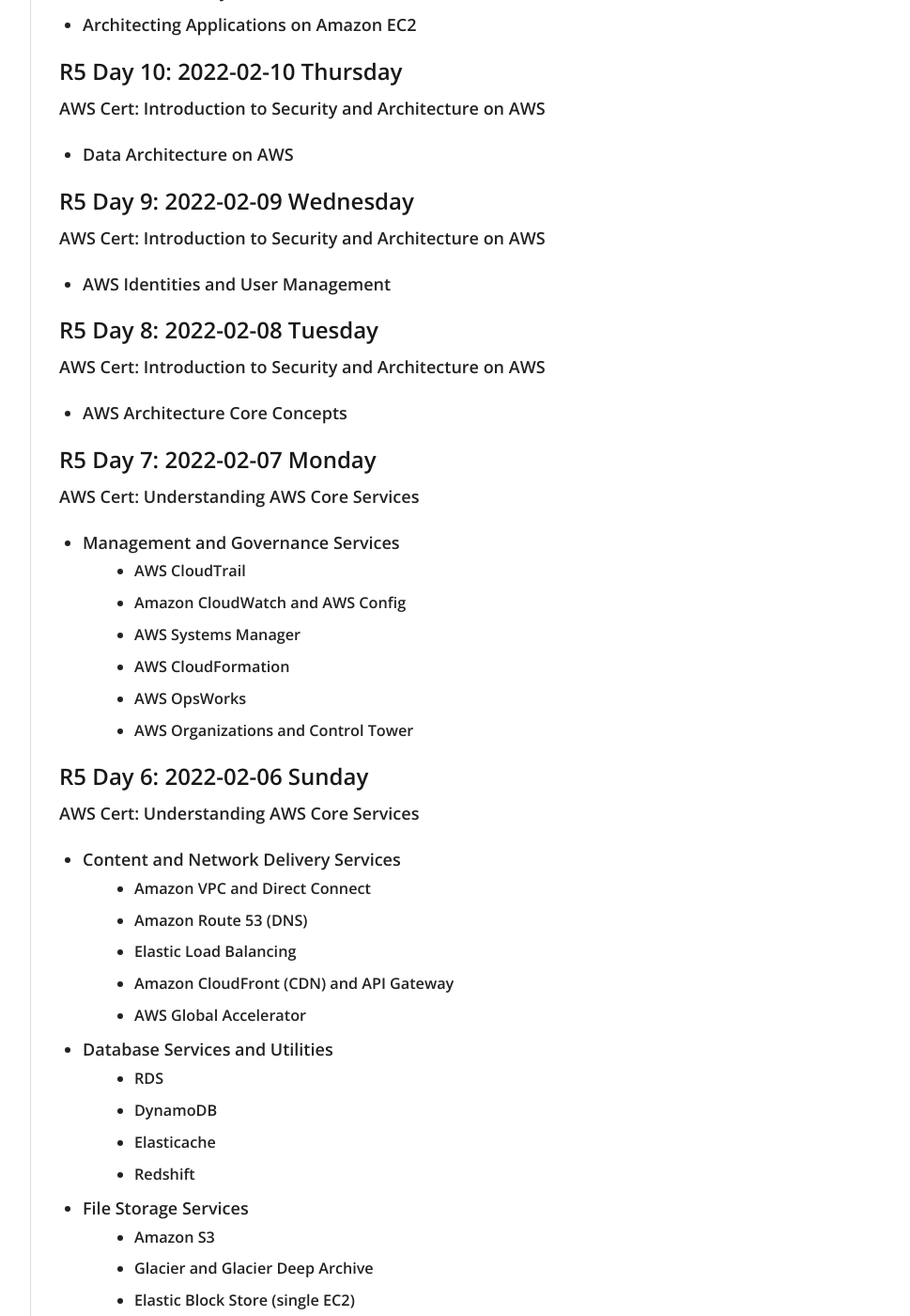
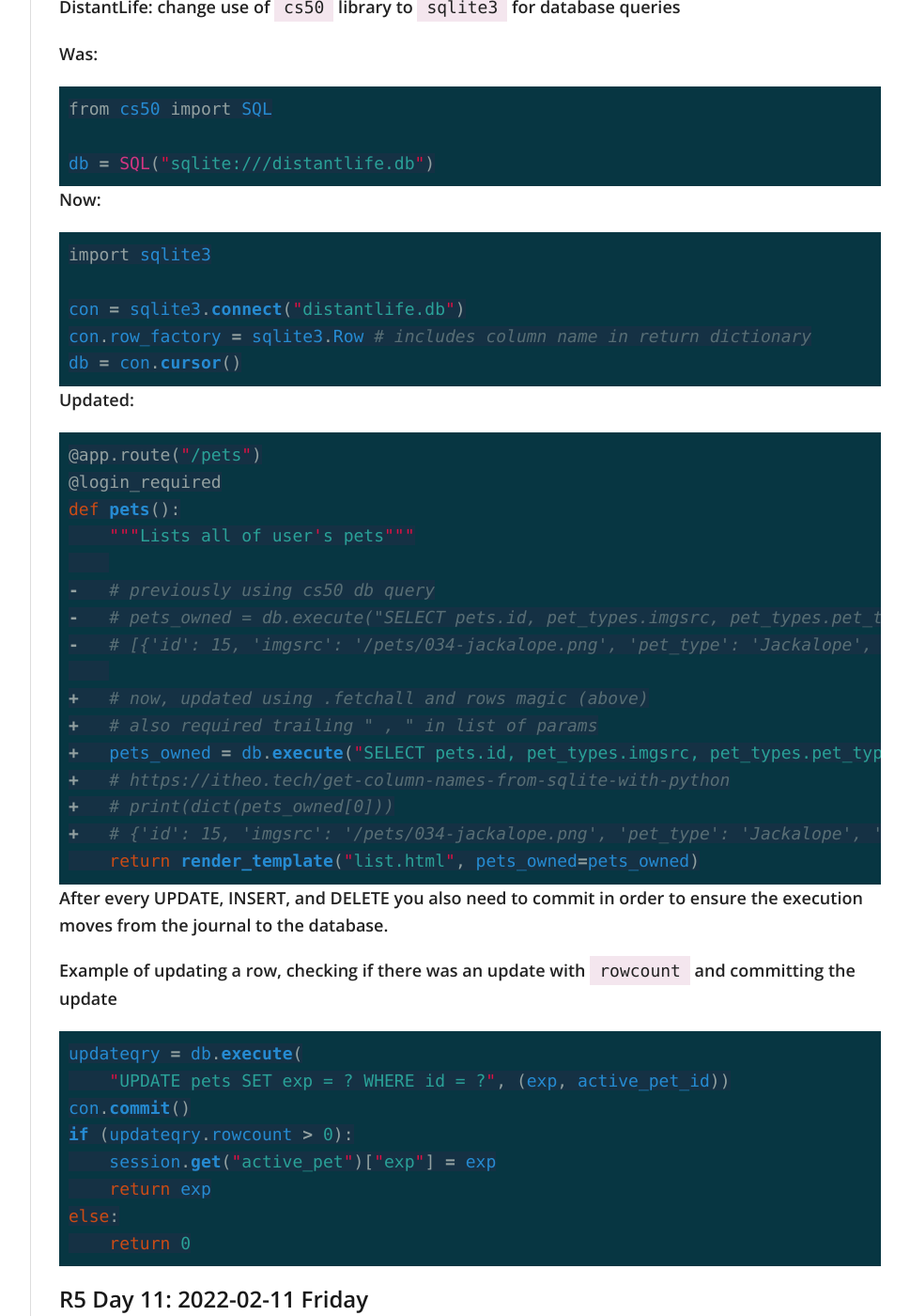
Before and after one commit to virtual/100daysofcode, a Jekyll site: the page built from index.md, in a window 1280 px wide and 1400 px high, scrolled down 781 px. Shown: the whole window at 94% size, without its empty margins (272-1241 px from the left). Built offline with Jekyll 4.4.1, drawn with Linux system fonts in a browser that asks for light colours; nearby versions of some CDN libraries; our own code applies the rules of GitHub Pages for plain Markdown files; some of the changed text lies outside the part shown.

Commit message:
r5d12 change dl db to sqlite3

````diff
--- a/index.md
+++ b/index.md
@@ -2,6 +2,8 @@
 
 ## All projects:
 
+- DistantLife
+  - Day 12: Update database connections to use sqlite3
 - AWS Cloud Practitioner Certification
   - Fundamental Cloud Concepts ✓
     - Day 01: Account setup
@@ -20,6 +22,63 @@
   - Day 04: Greed is Good (Python) ✓
 
 
+## R5 Day 12: 2022-02-12 Saturday
+
+DistantLife: change use of `cs50` library to `sqlite3` for database queries
+
+Was:
+
+```py
+from cs50 import SQL
+
+db = SQL("sqlite:///distantlife.db")
+```
+
+Now:
+
+```py
+import sqlite3
+
+con = sqlite3.connect("distantlife.db")
+con.row_factory = sqlite3.Row # includes column name in return dictionary
+db = con.cursor()
+```
+
+Updated:
+
+```py
+@app.route("/pets")
+@login_required
+def pets():
+    """Lists all of user's pets"""
+
+-   # previously using cs50 db query
+-   # pets_owned = db.execute("SELECT pets.id, pet_types.imgsrc, pet_types.pet_type, pets.created, pets.exp, pets.name, users.active_pet_id FROM owners JOIN pets ON pets.id = owners.pet_id JOIN pet_types ON pets.type = pet_types.id JOIN users ON users.id = owners.owner_id WHERE owner_id = ?", session_get_int("user_id"))
+-   # [{'id': 15, 'imgsrc': '/pets/034-jackalope.png', 'pet_type': 'Jackalope', 'created': '2021-12-05 18:04:39', 'exp': 0, 'name': 'Unnamed Pet', 'active_pet_id': 15}]
+
++   # now, updated using .fetchall and rows magic (above)
++   # also required trailing " , " in list of params
++   pets_owned = db.execute("SELECT pets.id, pet_types.imgsrc, pet_types.pet_type, pets.created, pets.exp, pets.name, users.active_pet_id FROM owners JOIN pets ON pets.id = owners.pet_id JOIN pet_types ON pets.type = pet_types.id JOIN users ON users.id = owners.owner_id WHERE owner_id = ?", (session_get_int("user_id"), )).fetchall()
++   # https://itheo.tech/get-column-names-from-sqlite-with-python
++   # print(dict(pets_owned[0]))
++   # {'id': 15, 'imgsrc': '/pets/034-jackalope.png', 'pet_type': 'Jackalope', 'created': '2021-12-05 18:04:39', 'exp': 0, 'name': 'Unnamed Pet', 'active_pet_id': 15}
+    return render_template("list.html", pets_owned=pets_owned)
+```
+
+After every UPDATE, INSERT, and DELETE you also need to commit in order to ensure the execution moves from the journal to the database.
+
+Example of updating a row, checking if there was an update with `rowcount` and committing the update
+
+```py
+updateqry = db.execute(
+    "UPDATE pets SET exp = ? WHERE id = ?", (exp, active_pet_id))
+con.commit()
+if (updateqry.rowcount > 0):
+    session.get("active_pet")["exp"] = exp
+    return exp
+else:
+    return 0
+```
 
 ## R5 Day 11: 2022-02-11 Friday
 
@@ -178,6 +237,7 @@ Ideas for Round 5 starting February 1, 2022
   - Limit abilities to pet levels
   - Create "worlds"
   - Add another language
+  - Add test suite for queries
 - [Javascript30](https://github.com/virtual/javascript30)
 - [Codewars](https://www.codewars.com/dashboard) (6kyu, 172)
 - [Javascript design patterns (MVC)](https://classroom.udacity.com/courses/ud989)
````
